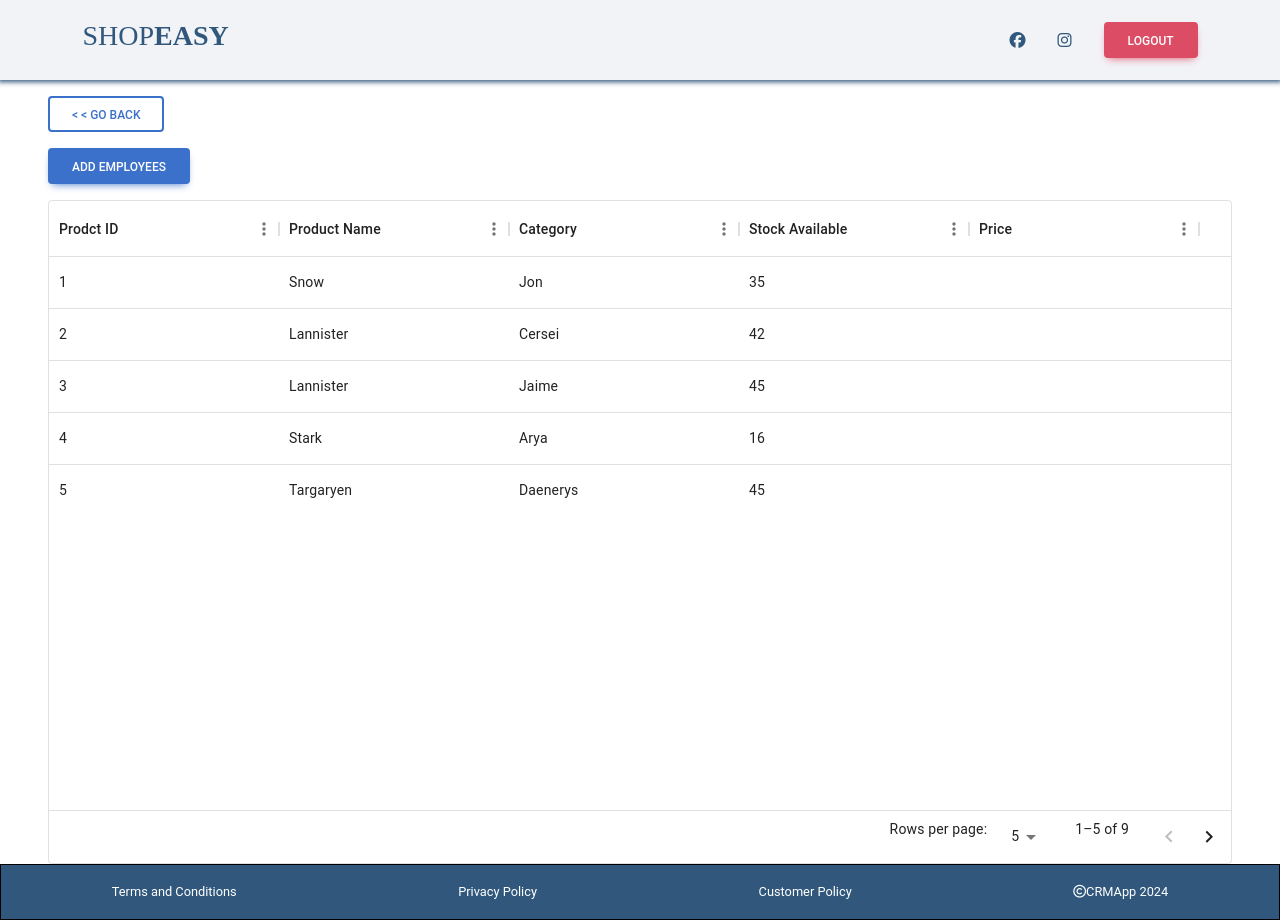
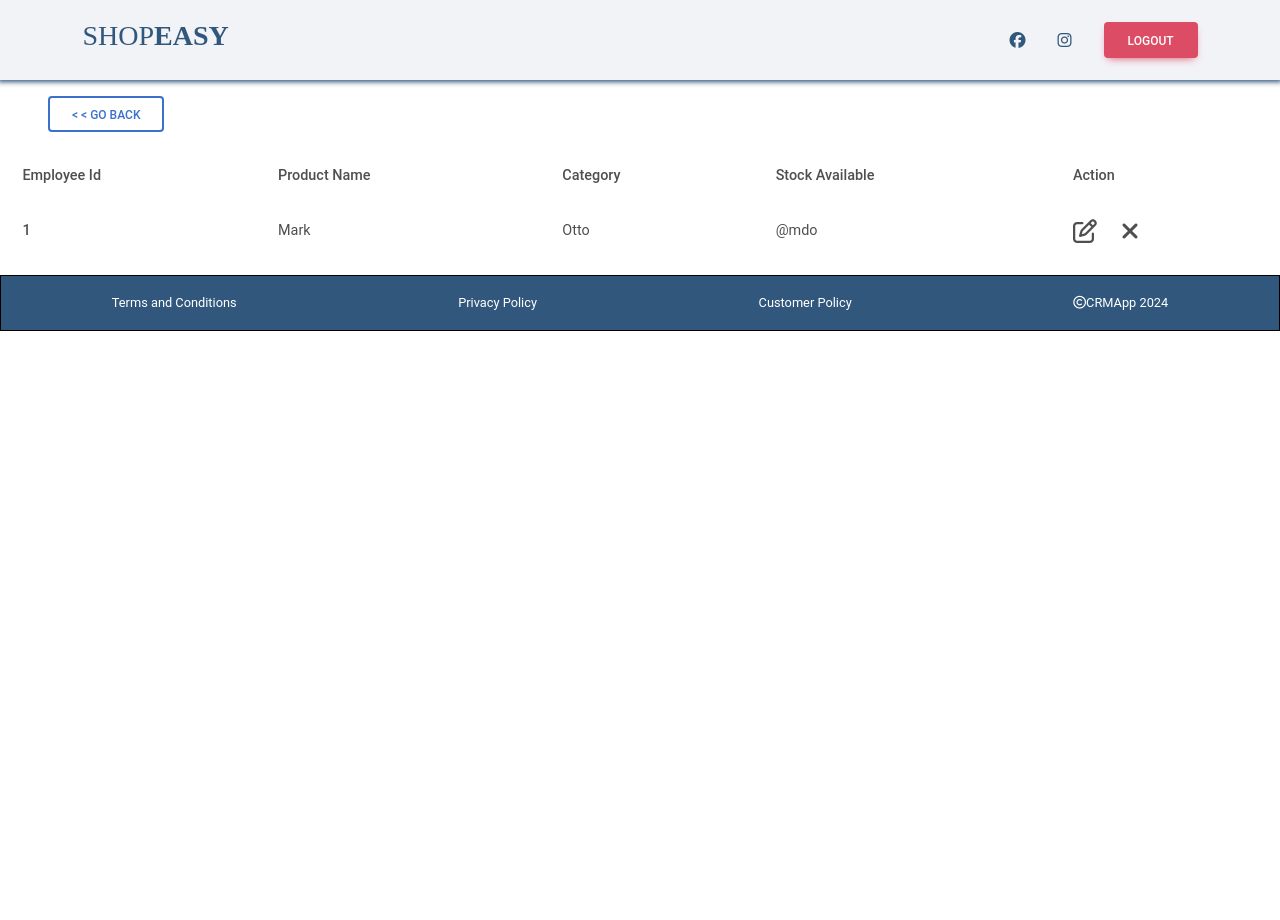
Before and after one commit to AkarshAB/CRM--Frontend, a React (Create React App) app: page /Manage-Employees in a window 1280 px wide. After the commit the page ends 800 px from the top, so only its background shows below. Built offline with nearby package versions, Linux system fonts and the light colour scheme.

Commit message:
manageemployee designed

```diff
--- a/src/components/AddProducts/AddProducts.jsx
+++ b/src/components/AddProducts/AddProducts.jsx
@@ -52,7 +52,7 @@ function AddProducts() {
   const handleChange = (e) => {
     const { name, value } = e.target;
       setFormData({...formData, [name]:(value)});
-      console.log(formData)
+      // console.log(formData)
   }
 
   return (
--- a/src/components/ManageEmployee/ManageEmployee.jsx
+++ b/src/components/ManageEmployee/ManageEmployee.jsx
@@ -1,56 +1,30 @@
 import React from 'react'
-import './ManageEmployee.css'
-import { DataGrid } from '@mui/x-data-grid';
-import axios from 'axios';
-import { Link } from 'react-router-dom';
+
 
 function ManageEmployee() {
-  const columns = [
-    { field: 'id', headerName: 'Prodct ID', width: 230 },
-    { field: 'productName', headerName: 'Product Name', width: 230 },
-    { field: 'category', headerName: 'Category', width: 230 },
-    {
-      field: 'StockAvailable', headerName: 'Stock Available', width: 230
-    },
-    {
-      field: 'Price', headerName: 'Price', width: 230,
-      valueGetter: (params) =>
-        `${params.row.firstName || ''} ${params.row.lastName || ''}`,
-    },
-  ];
-
-  const rows = [
-    { id: 1, productName: 'Snow', category: 'Jon', StockAvailable: 35 },
-    { id: 2, productName: 'Lannister', category: 'Cersei', StockAvailable: 42 },
-    { id: 3, productName: 'Lannister', category: 'Jaime', StockAvailable: 45 },
-    { id: 4, productName: 'Stark', category: 'Arya', StockAvailable: 16 },
-    { id: 5, productName: 'Targaryen', category: 'Daenerys', StockAvailable: 45 },
-    { id: 6, productName: 'Melisandre', category: null, StockAvailable: 150 },
-    { id: 7, productName: 'Clifford', category: 'Ferrara', StockAvailable: 44 },
-    { id: 8, productName: 'Frances', category: 'Rossini', StockAvailable: 36 },
-    { id: 9, productName: 'Roxie', category: 'Harvey', StockAvailable: 65 },
-  ];
-
   return (
     <>
-      <div className='mx-5 mb-0'>
-        <Link to={'/Add-Employee'}><button className='btn btn-primary'>Add Employees</button></Link>
-      </div>
-      <div style={{ height: '83vh', width: '' }} className='my-auto mx-5 d-flex justify-content-center mt-3'>
-        <DataGrid className='border '
-          rows={rows}
-          columns={columns}
-          autoHeight
-          disableRowSelectionOnClick
-          initialState={{
-            pagination: {
-              paginationModel: { page: 0, pageSize: 5 },
-            },
-          }}
-          pageSizeOptions={[5, 10, 20]}
+    <table className="table table-borderless">
+  <thead>
+    <tr>
+      <th scope="col">Employee Id</th>
+      <th scope="col">Product Name</th>
+      <th scope="col">Category</th>
+      <th scope="col">Stock Available</th>
+      <th scope="col">Action</th>
 
-        />
-      </div>
+    </tr>
+  </thead>
+  <tbody>
+    <tr>
+      <th scope="row">1</th>
+      <td>Mark</td>
+      <td>Otto</td>
+      <td>@mdo</td>
+      <td className='d-flex gap-4'><i className="fa-regular fa-pen-to-square fs-4"></i><i className="fa-solid fa-xmark fs-4"></i></td>
+    </tr>
+  </tbody>
+</table>
     </>
   )
 }
```
